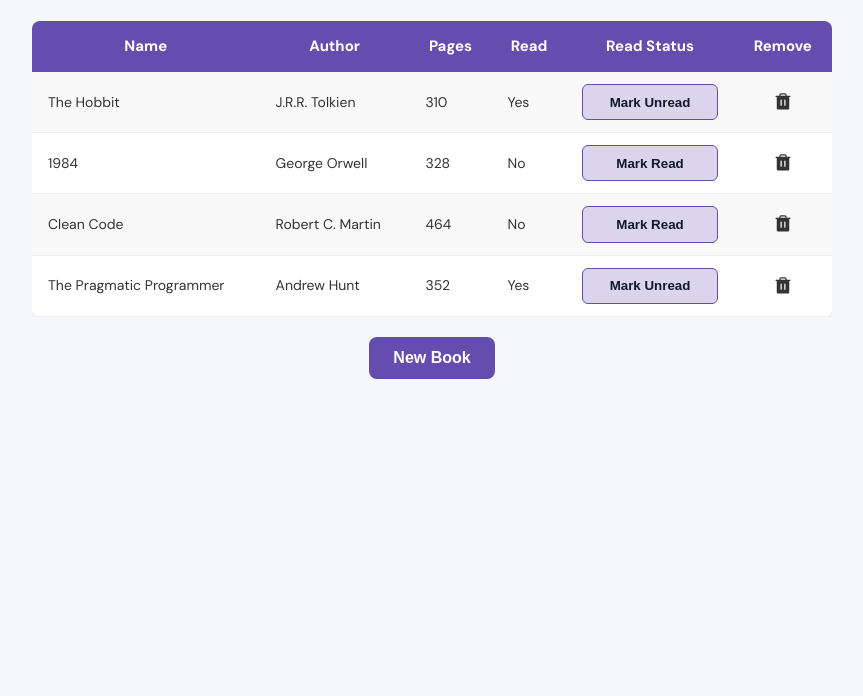
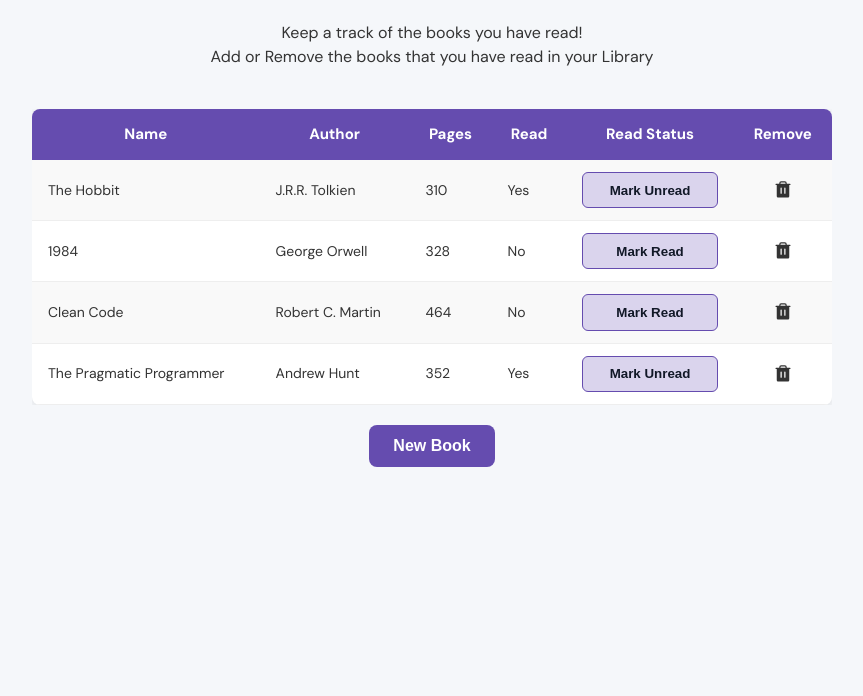
Before and after one commit to shivangi-verma/Library---The-Odin-Project, a plain HTML site: page index.html in a window 1280 px wide. Shown: the part 104-800 px from the top of the page, without its empty margins (208-1071 px from the left). Drawn offline with Linux system fonts and the light colour scheme.

Commit message:
Updated sub title for better understanding of the website

```diff
--- a/index.html
+++ b/index.html
@@ -8,7 +8,7 @@
   </head>
   <body>
     <h1>My Library</h1>
-
+    <p class="p-one">Keep a track of the books you have read! <br> Add or Remove the books that you have read in your Library</p>
     <div id="library">
       <table id="table">
         <th>Name</th>
--- a/style.css
+++ b/style.css
@@ -167,6 +167,12 @@ h1::after {
   border-radius: 2px;
 }
 
+.p-one{
+  margin-bottom: 40px;
+  text-align: center;
+  font-weight: 400;
+}
+
 #library {
   max-width: 800px;
   margin: 0 auto;
```
